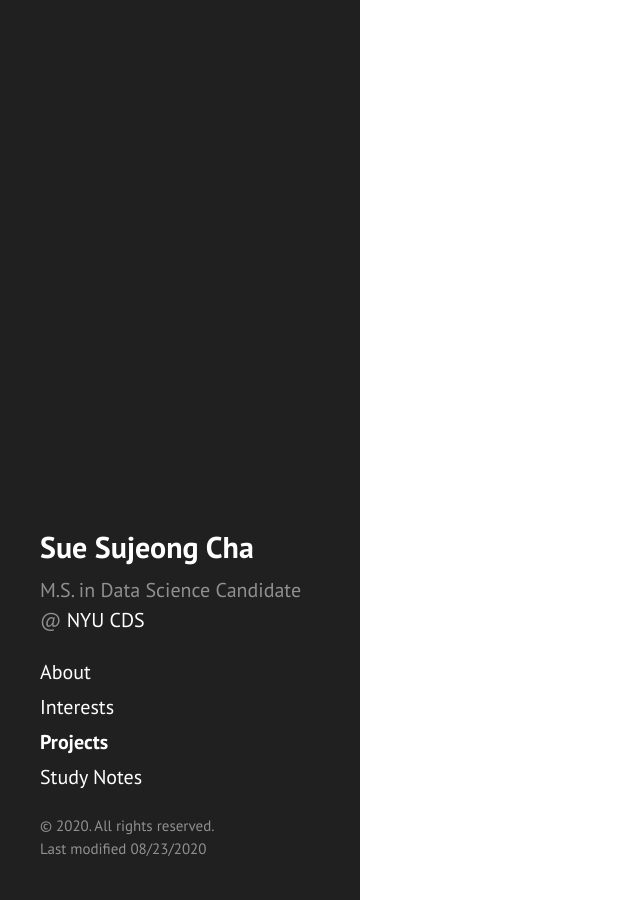
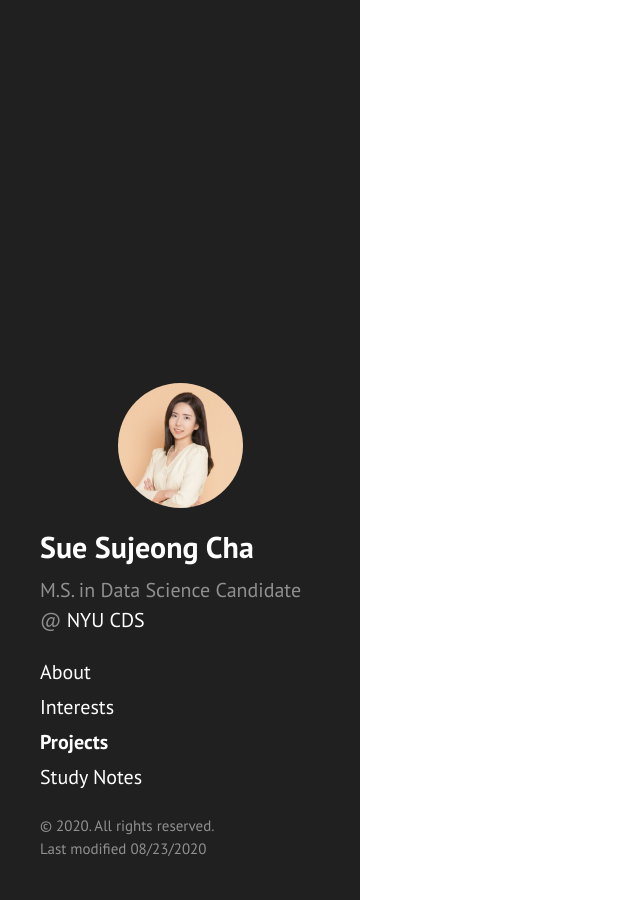
Before and after one commit to sujeongcha/sujeongcha.github.io, a Jekyll site: the page built from projects.html, in a window 1280 px wide. Shown: the whole page, without its empty margins (0-640 px from the left). Built offline with Jekyll 4.4.1, drawn with Linux system fonts in a browser that asks for light colours; Markdown is read by kramdown in place of the engine named in the settings.

Commit message:
Update sidebar.html

```diff
--- a/_includes/sidebar.html
+++ b/_includes/sidebar.html
@@ -21,7 +21,7 @@
   <div class="container sidebar-sticky">
     <div class="sidebar-about">
       <div class="profile-photo">
-        <img src="{{ site.baseurl }}public/sujeong.jpg" class="rounded">
+        <img src="https://sujeongcha.github.io/public/sujeong.jpg" class="rounded">
       </div>
       <h2>
         <a href="https://sujeongcha.github.io">
```
